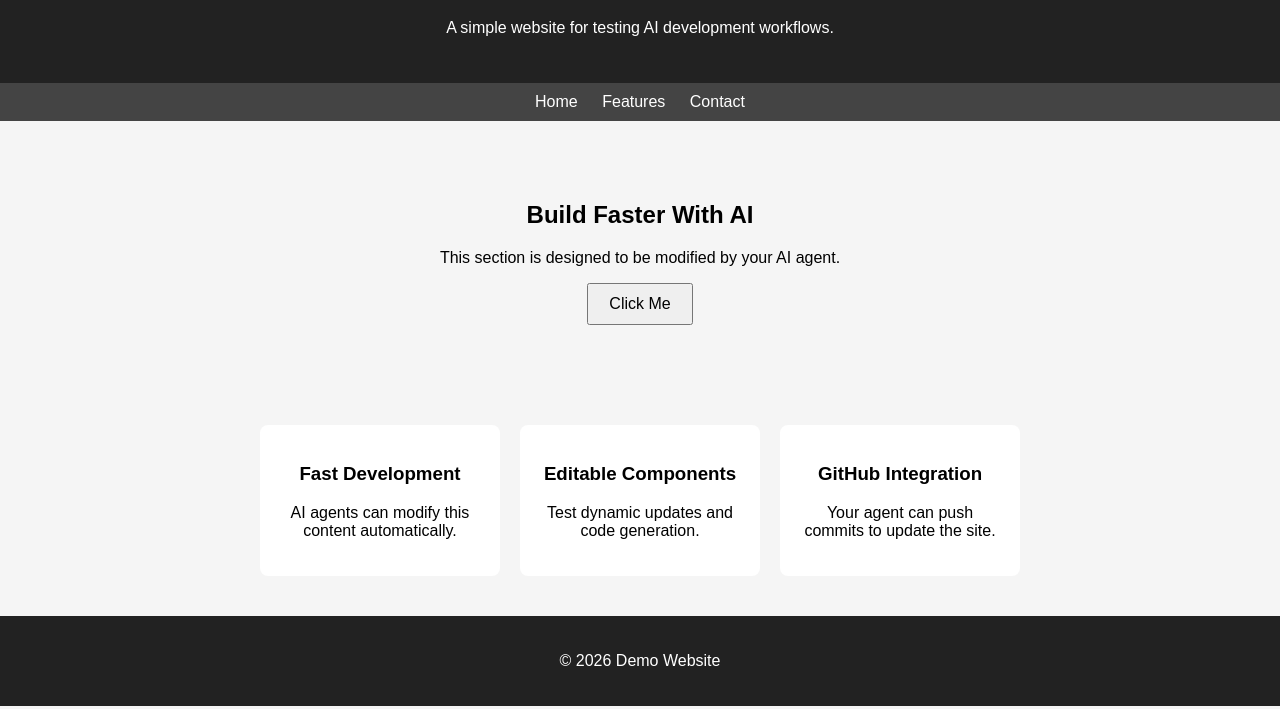
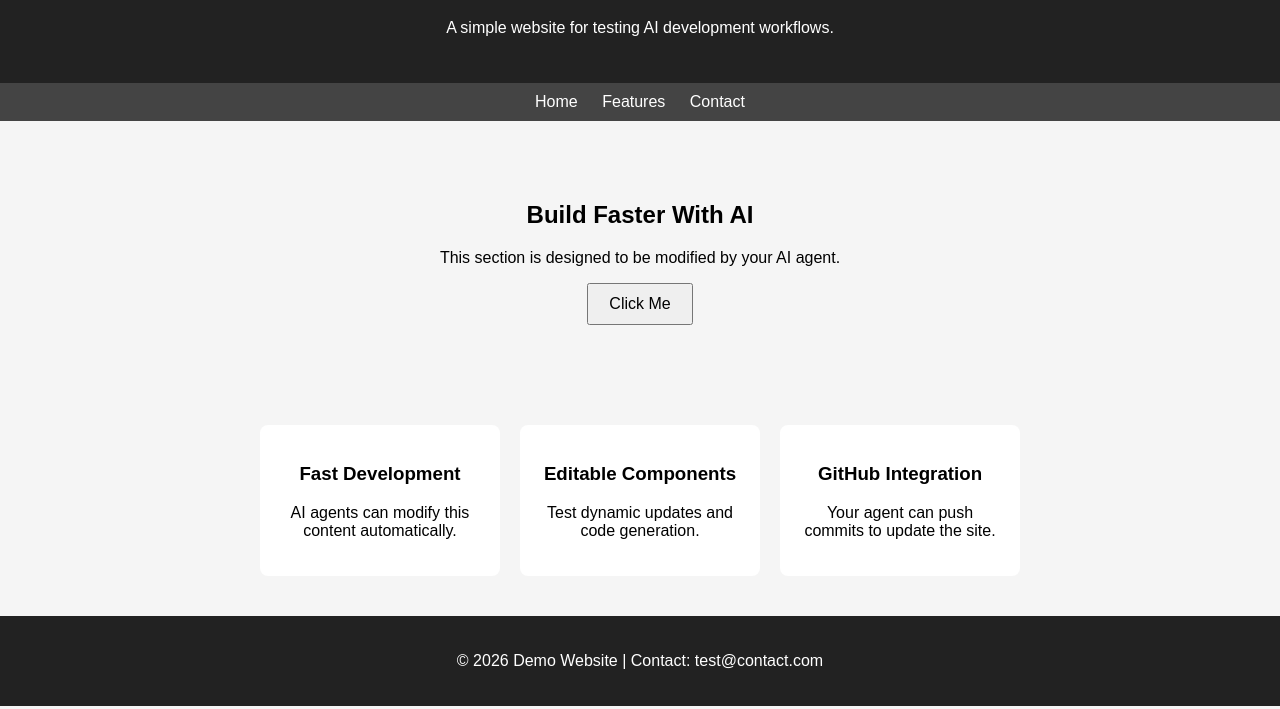
Before and after one commit to ritesh2004/agent-example-html-website, a plain HTML site: page index.html in a window 1280 px wide. Shown: the part 91-800 px from the top of the page. Drawn offline with Linux system fonts and the light colour scheme.

Commit message:
AI edit: Update the footer with our new contact email - "test@contact.com"

```diff
--- a/index.html
+++ b/index.html
@@ -49,7 +49,7 @@
 </section>
 
 <footer>
-  <p id="footer-text">© 2026 Demo Website</p>
+  <p id="footer-text">© 2026 Demo Website | Contact: test@contact.com</p>
 </footer>
 
 <script src="script.js"></script>
```
